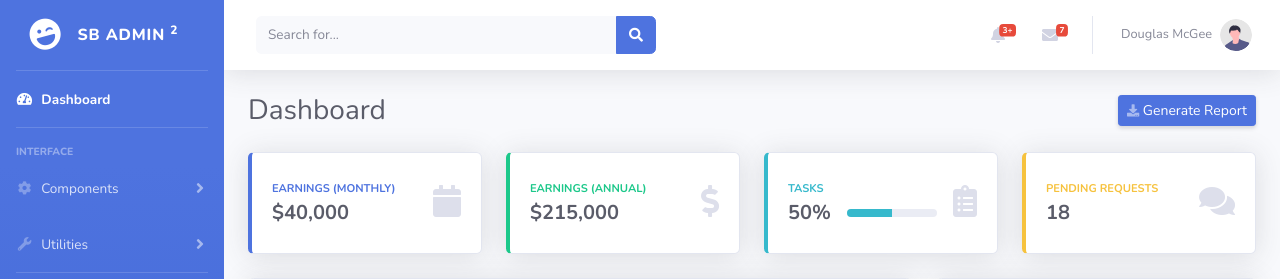
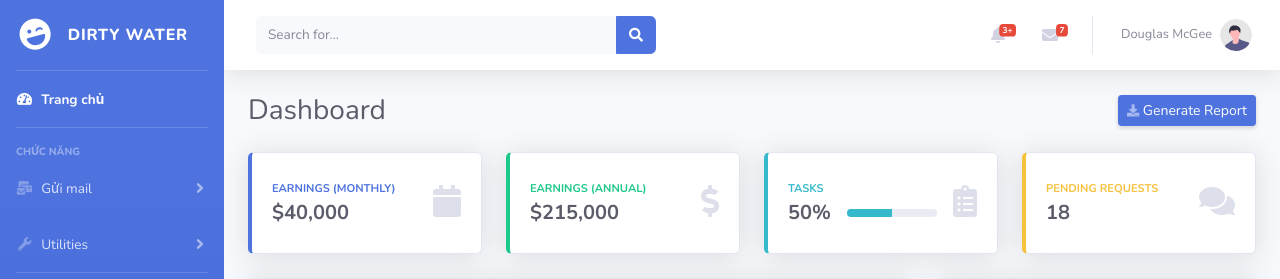
Before and after one commit to thanhlongtld/watermanagement, a Django app: page /test in a window 1280 px wide. Shown: the top 279 px of the page. Run offline with Django 4.2, Linux system fonts and the light colour scheme; some libraries are stand-ins or nearby versions.

Commit message:
dung push

```diff
--- a/water/templates/water/index.html
+++ b/water/templates/water/index.html
@@ -12,7 +12,7 @@
     <meta name="description" content="" />
     <meta name="author" content="" />
 
-    <title>SB Admin 2 - Dashboard</title>
+    <title>Công ti cung cấp nước sạch Dirty Water</title>
 
     <!-- Custom fonts for this template-->
     <link
@@ -45,7 +45,7 @@
           <div class="sidebar-brand-icon rotate-n-15">
             <i class="fas fa-laugh-wink"></i>
           </div>
-          <div class="sidebar-brand-text mx-3">SB Admin <sup>2</sup></div>
+          <div class="sidebar-brand-text mx-3">DIRTY WATER</div>
         </a>
 
         <!-- Divider -->
@@ -55,7 +55,7 @@
         <li class="nav-item active">
           <a class="nav-link" href="index.html">
             <i class="fas fa-fw fa-tachometer-alt"></i>
-            <span>Dashboard</span></a
+            <span>Trang chủ</span></a
           >
         </li>
 
@@ -63,7 +63,7 @@
         <hr class="sidebar-divider" />
 
         <!-- Heading -->
-        <div class="sidebar-heading">Interface</div>
+        <div class="sidebar-heading">Chức năng</div>
 
         <!-- Nav Item - Pages Collapse Menu -->
         <li class="nav-item">
@@ -75,8 +75,8 @@
             aria-expanded="true"
             aria-controls="collapseTwo"
           >
-            <i class="fas fa-fw fa-cog"></i>
-            <span>Components</span>
+            <i class="fas fa-fw fa-mail-bulk "></i>
+            <span>Gửi mail </span>
           </a>
           <div
             id="collapseTwo"
@@ -85,9 +85,8 @@
             data-parent="#accordionSidebar"
           >
             <div class="bg-white py-2 collapse-inner rounded">
-              <h6 class="collapse-header">Custom Components:</h6>
-              <a class="collapse-item" href="buttons.html">Buttons</a>
-              <a class="collapse-item" href="cards.html">Cards</a>
+              <a class="collapse-item" href="buttons.html">Mail đã gửi</a>
+              <a class="collapse-item" href="cards.html">Tạo Mail</a>
             </div>
           </div>
         </li>
```
Also changed, not shown: water/templates/water/newmail.html (added, +10 -0 lines).
